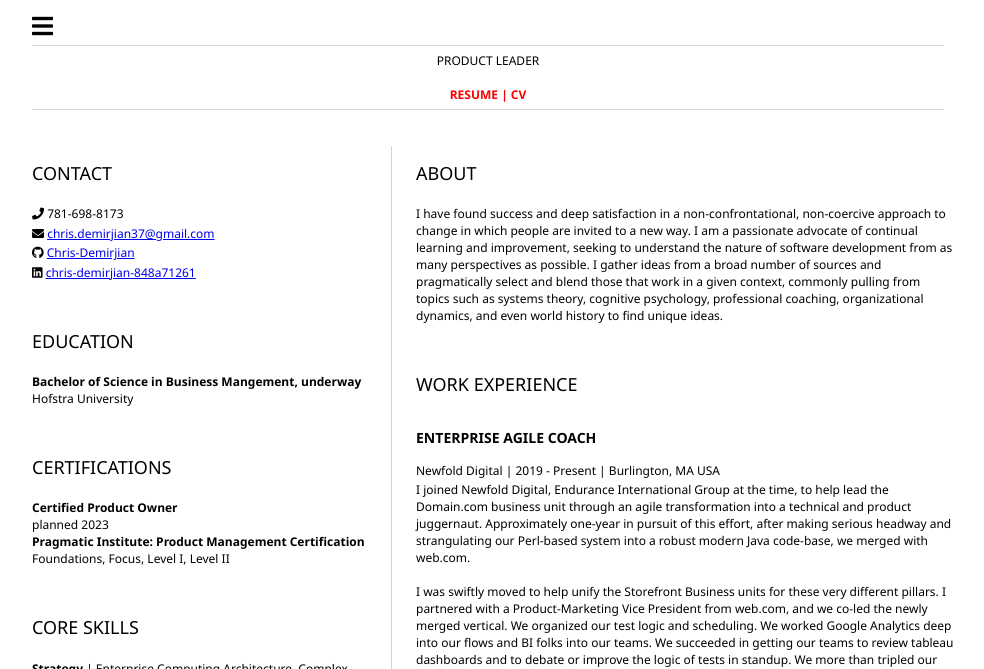
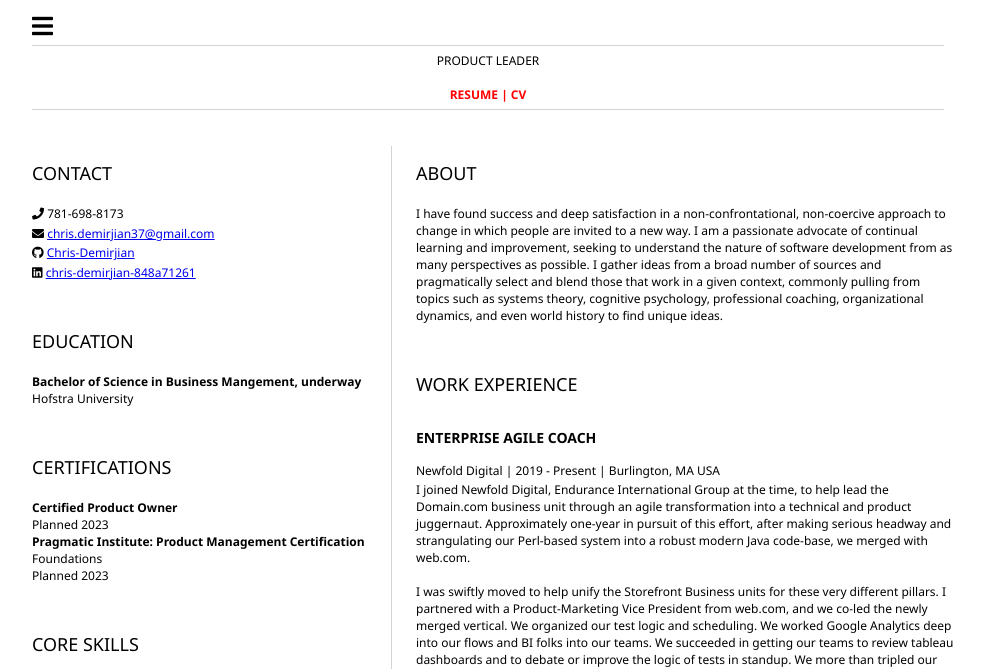
Before and after one commit to Chris-Demirjian/resume, a plain HTML site: page index.html in a window 1280 px wide. Shown: the part 131-800 px from the top of the page, without its empty margins (152-1136 px from the left). Drawn offline with Linux system fonts and the light colour scheme.

Commit message:
test run of dev

```diff
--- a/index.html
+++ b/index.html
@@ -59,9 +59,10 @@
 					<!-- your skills AKA "buzzwords" -->
 					<p>
 						<strong>Certified Product Owner</strong><br/>
-						planned 2023<br/>
+						Planned 2023<br/>
 						<strong>Pragmatic Institute: Product Management Certification</strong><br/>
-						Foundations, Focus, Level I, Level II
+						Foundations <br/>
+						Planned 2023<br/>
 					</p>
 				</section>
 				<section>
```
